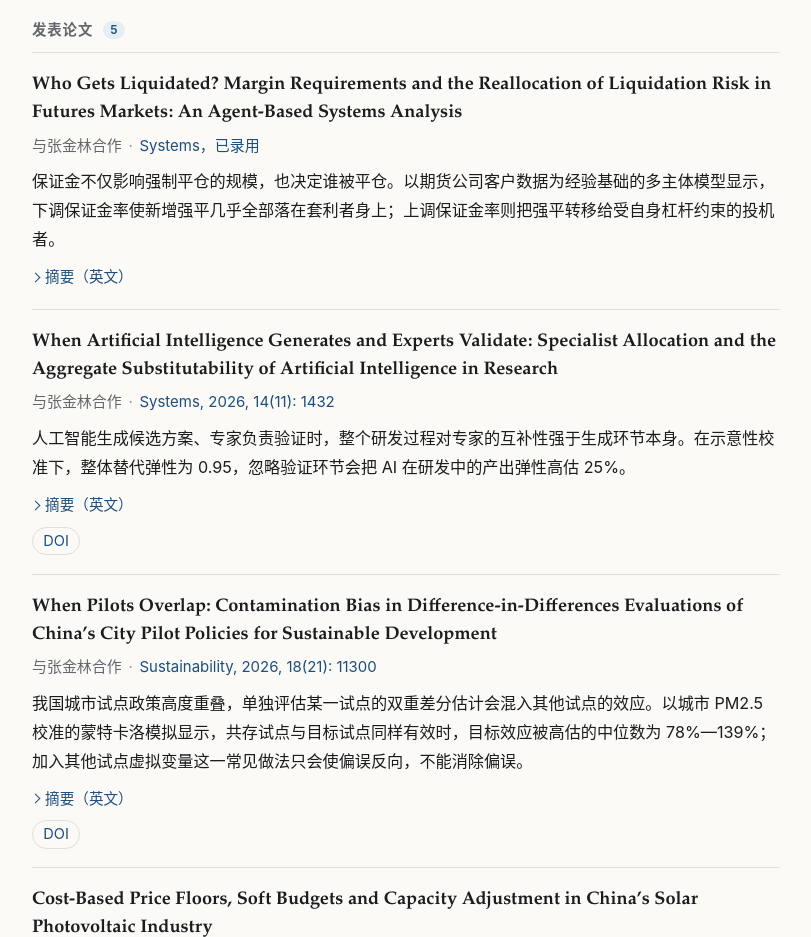
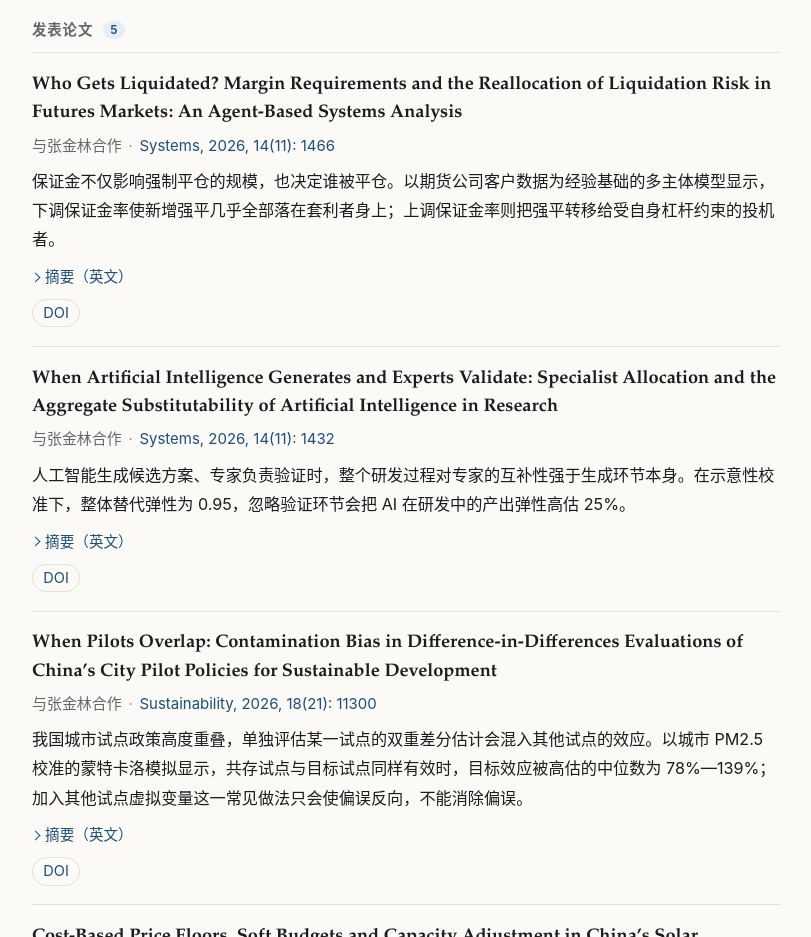
Before and after one commit to CharlesChengGithub/charleschenggithub.github.io, a plain HTML site: page docs/zh/index.html in a window 1280 px wide. Shown: the part 1040-1977 px from the top of the page, without its empty margins (404-1215 px from the left). Drawn offline with Linux system fonts and the light colour scheme.

Commit message:
Mark margin-liquidation paper as published in Systems 14(11) 1466
Co-Authored-By: Claude Opus 5.5 <noreply@anthropic.com>

```diff
--- a/docs/zh/index.html
+++ b/docs/zh/index.html
@@ -64,13 +64,13 @@
       <article class="paper" id="margin-liquidation">
   <h4 class="paper-title">
 Who Gets Liquidated? Margin Requirements and the Reallocation of Liquidation Risk in Futures Markets: An Agent-Based Systems Analysis  </h4>
-  <p class="paper-meta"><span>与张金林合作</span><span class="sep" aria-hidden="true">·</span><span class="status status-published"><em>Systems</em>，已录用</span></p>
+  <p class="paper-meta"><span>与张金林合作</span><span class="sep" aria-hidden="true">·</span><span class="status status-published"><em>Systems</em>, 2026, 14(11): 1466</span></p>
 <p class="paper-summary">保证金不仅影响强制平仓的规模，也决定谁被平仓。以期货公司客户数据为经验基础的多主体模型显示，下调保证金率使新增强平几乎全部落在套利者身上；上调保证金率则把强平转移给受自身杠杆约束的投机者。</p>  <div class="paper-actions">
     <details>
       <summary>摘要（英文）</summary>
       <div class="abstract"><p>Margin requirements are usually judged by how much forced liquidation they prevent. They also shape who is liquidated. Futures margins cap leverage before positions are opened and trigger margin calls afterward, binding different traders through different constraints. We model speculators and leveraged arbitrageurs interacting through margin calls and price impact. Client data from a Chinese futures brokerage show that trading directions are more concentrated than chance (LSV measure 0.0079, p &lt; 0.001). We derive margin-call thresholds analytically and evaluate results over 100 feasible points in a 16-dimensional parameter space (35,000 paths). Cutting the margin rate from 8% to 4% is lose–lose: liquidation rises at every point, almost entirely among arbitrageurs, and mispricing widens at 95% of points. Within 100 periods, raising the rate to 20% reduces liquidation while increasing mispricing incidence and shifting liquidation to speculators bound by their own leverage limits. Exchanging the roles’ constraints reverses the shift, showing that it tracks the constraint configuration rather than the arbitrage role. At high margins, herding accompanies higher speculator leverage and greater liquidation. Margin policy should be assessed by whose leverage constraint it tightens.</p></div>
     </details>
-  </div>
+<a class="chip" href="https://doi.org/10.3390/systems14111466">DOI</a>  </div>
 </article>
 
       <article class="paper" id="ai-validation">
```
Also changed, not shown: docs/index.html (+2 -2 lines), 3 other files.
